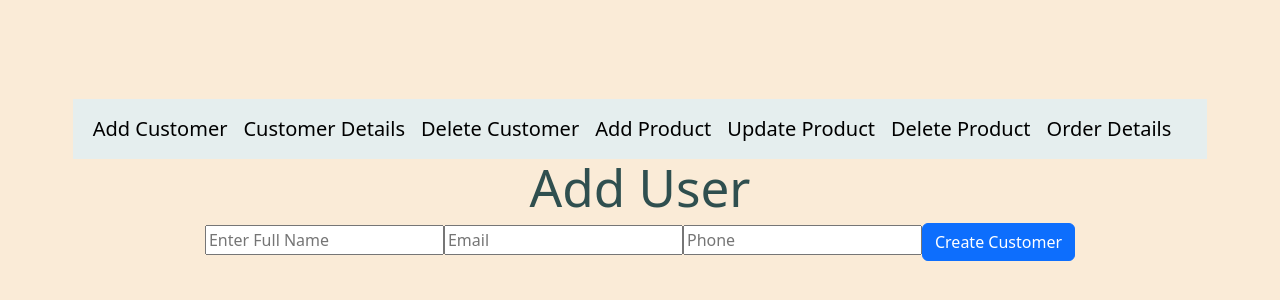
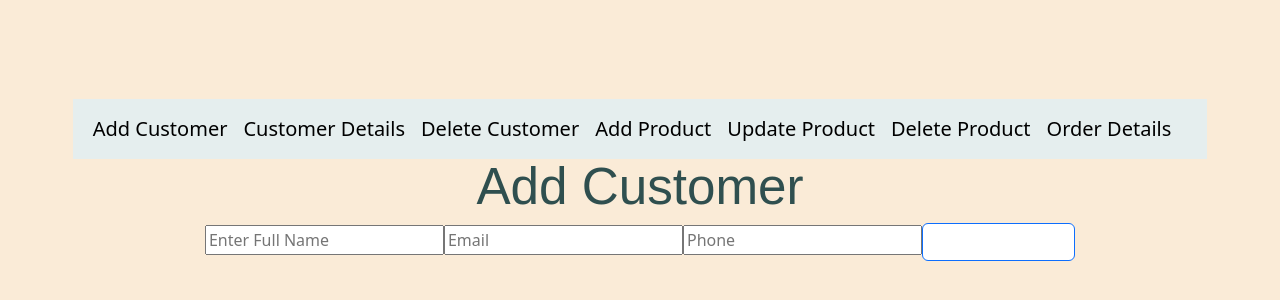
Before and after one commit to meganarmas/Mini-Project-React-E-commerce-Web-Application, a React (Vite) app in the folder e-commerce-web-app/: page /add-customer in a window 1280 px wide. Shown: the part 220-520 px from the top of the page. Built offline with nearby package versions, Linux system fonts and the light colour scheme; the HTML template or start-up script is replaced by a standard one.

Commit message:
finished adding headers

```diff
--- a/e-commerce-web-app/src/components/Customer/CustomerDetails.jsx
+++ b/e-commerce-web-app/src/components/Customer/CustomerDetails.jsx
@@ -22,7 +22,7 @@ const CustomerDetail = () => {
 
       return (
           <div>
-            <h1>Get Users Data</h1>
+            <h1 style={{color: 'darkslategray', fontFamily: 'Arial'}}>Customer Details</h1>
             <form onSubmit={handleSubmit}>
                 <input
                     type="text"
--- a/e-commerce-web-app/src/components/Customer/CustomerForm.jsx
+++ b/e-commerce-web-app/src/components/Customer/CustomerForm.jsx
@@ -21,7 +21,7 @@ function CustomerForm() {
 
   return (
     <div>
-    <h1 style={{color: 'darkslategray', font: 'Times New Roman'}}>Add User</h1>
+    <h1 style={{color: 'darkslategray', fontFamily: 'Arial'}}>Add Customer</h1>
     <form onSubmit={handleSubmit}>
       <input
         type="text"
@@ -45,7 +45,7 @@ function CustomerForm() {
         placeholder="Phone"
         required
       />
-      <Button type="submit" variant="primary">Create Customer</Button>
+      <Button type="submit" variant="primary" style={{backgroundColor: 'white'}}>Create Customer</Button>
     </form>
     </div>
   );
--- a/e-commerce-web-app/src/components/Customer/DeleteCustomer.jsx
+++ b/e-commerce-web-app/src/components/Customer/DeleteCustomer.jsx
@@ -21,6 +21,7 @@ function DeleteCustomer () {
 
       return (
           <div>
+            <h1 style={{color: 'darkslategray', fontFamily: 'Arial'}}>Delete Customer</h1>
                <input
               type="text"
               value={id}
--- a/e-commerce-web-app/src/components/Order/OrderDetails.jsx
+++ b/e-commerce-web-app/src/components/Order/OrderDetails.jsx
@@ -22,6 +22,7 @@ const OrderDetails = () => {
 
       return (
           <div>
+            <h1 style={{color: 'darkslategray', fontFamily: 'Arial'}}>Order Details</h1>
             <form onSubmit={handleSubmit}>
                 <input
                     type="text"
--- a/e-commerce-web-app/src/components/Product/CreateProductForm.jsx
+++ b/e-commerce-web-app/src/components/Product/CreateProductForm.jsx
@@ -18,6 +18,8 @@ function CreateProductForm() {
     };
 
     return (
+      <div>
+        <h1 style={{color: 'darkslategray', fontFamily: 'Arial'}}>Add Product to Catalog</h1>
       <form onSubmit={handleSubmit}>
         <input
           type="text"
@@ -35,6 +37,7 @@ function CreateProductForm() {
         />
         <button type="submit" variant="primary">Add Product</button>
       </form>
+      </div>
     );
   }
 
--- a/e-commerce-web-app/src/components/Product/DeleteProduct.jsx
+++ b/e-commerce-web-app/src/components/Product/DeleteProduct.jsx
@@ -21,6 +21,7 @@ function DeleteProduct () {
 
         return (
             <div>
+              <h1 style={{color: 'darkslategray', fontFamily: 'Arial'}}>Delete Product from Catalog</h1>
                  <input
                 type="text"
                 value={id}
--- a/e-commerce-web-app/src/components/Product/UpdateProductForm.jsx
+++ b/e-commerce-web-app/src/components/Product/UpdateProductForm.jsx
@@ -21,6 +21,8 @@ function UpdateProduct() {
 
 
     return (
+      <div>
+        <h1 style={{color: 'darkslategray', fontFamily: 'Arial'}}>Update Product from Catalog</h1>
         <form onSubmit={handleSubmit}>
              <input
             type="text"
@@ -45,6 +47,7 @@ function UpdateProduct() {
           />
           <button type="submit" variant="primary">Update Product</button>
         </form>
+        </div>
       );
     }
 
```
